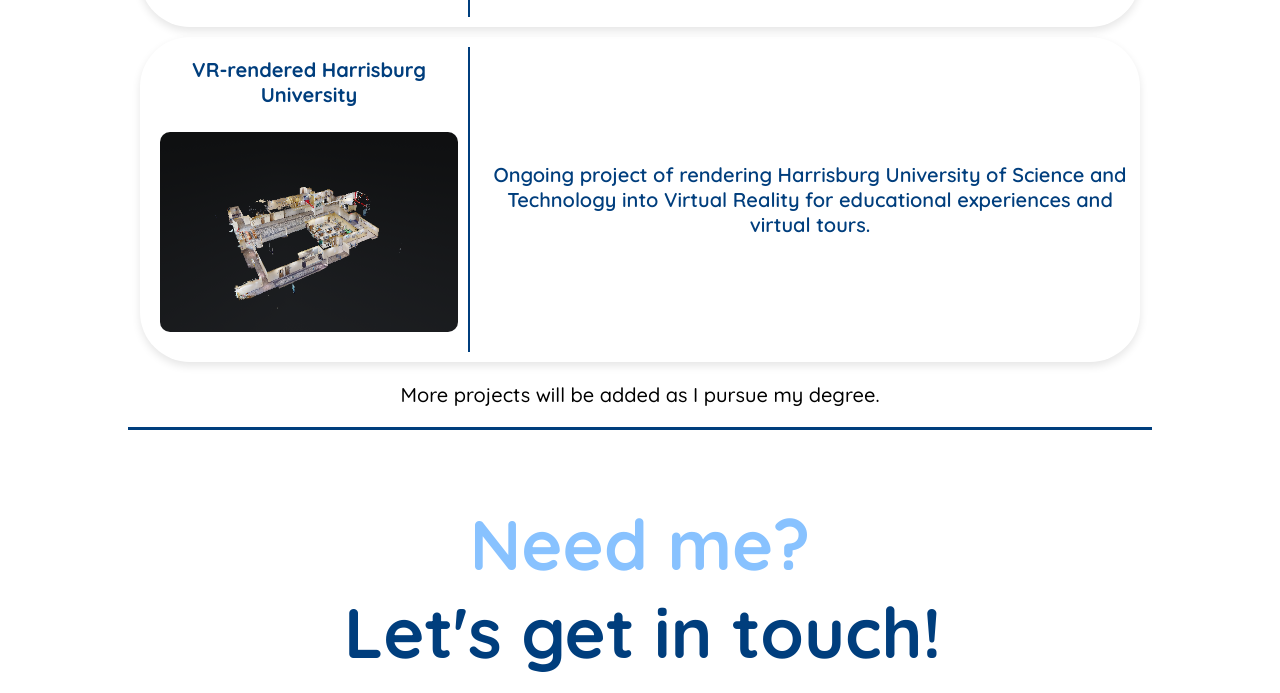
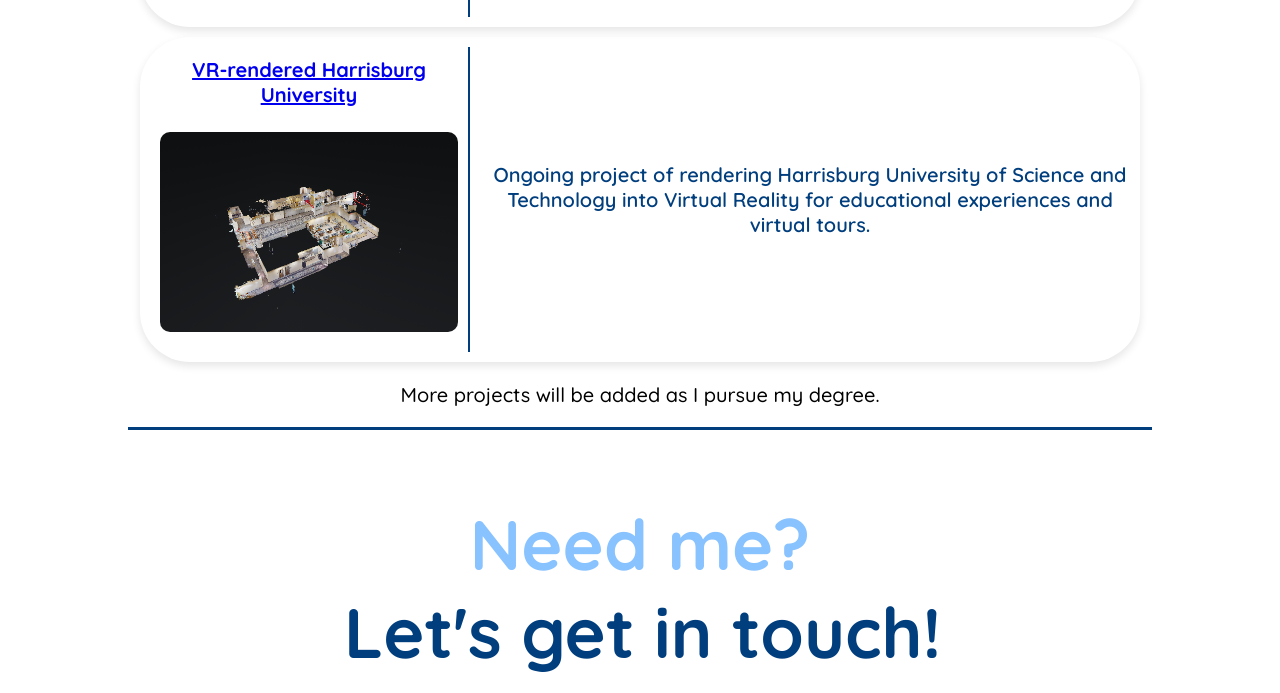
Before and after one commit to ryanbosley1/RDB-Portfolio, a plain HTML site: page index.html in a window 1280 px wide. Shown: the part 3018-3711 px from the top of the page. Drawn offline with Linux system fonts and the light colour scheme.

Commit message:
Update index.html

```diff
--- a/index.html
+++ b/index.html
@@ -128,8 +128,10 @@
             <div class="work-grid-panel">
 
                 <div class="work-left-panel">
-                    <div class="project-title" onclick="alert('Navigation to this project will be added soon!')">
-                        VR-rendered Harrisburg University</div>
+                    <div class="project-title">
+                        <a href="https://imgur.com/a/HGCnp63" target="_blank" class="work-panel-links">VR-rendered
+                            Harrisburg University</a>
+                    </div>
                     <img src="caves.png" class="work-thumbnail" alt="Image of the Artificial Gravity Space Ring">
                 </div>
 
```
